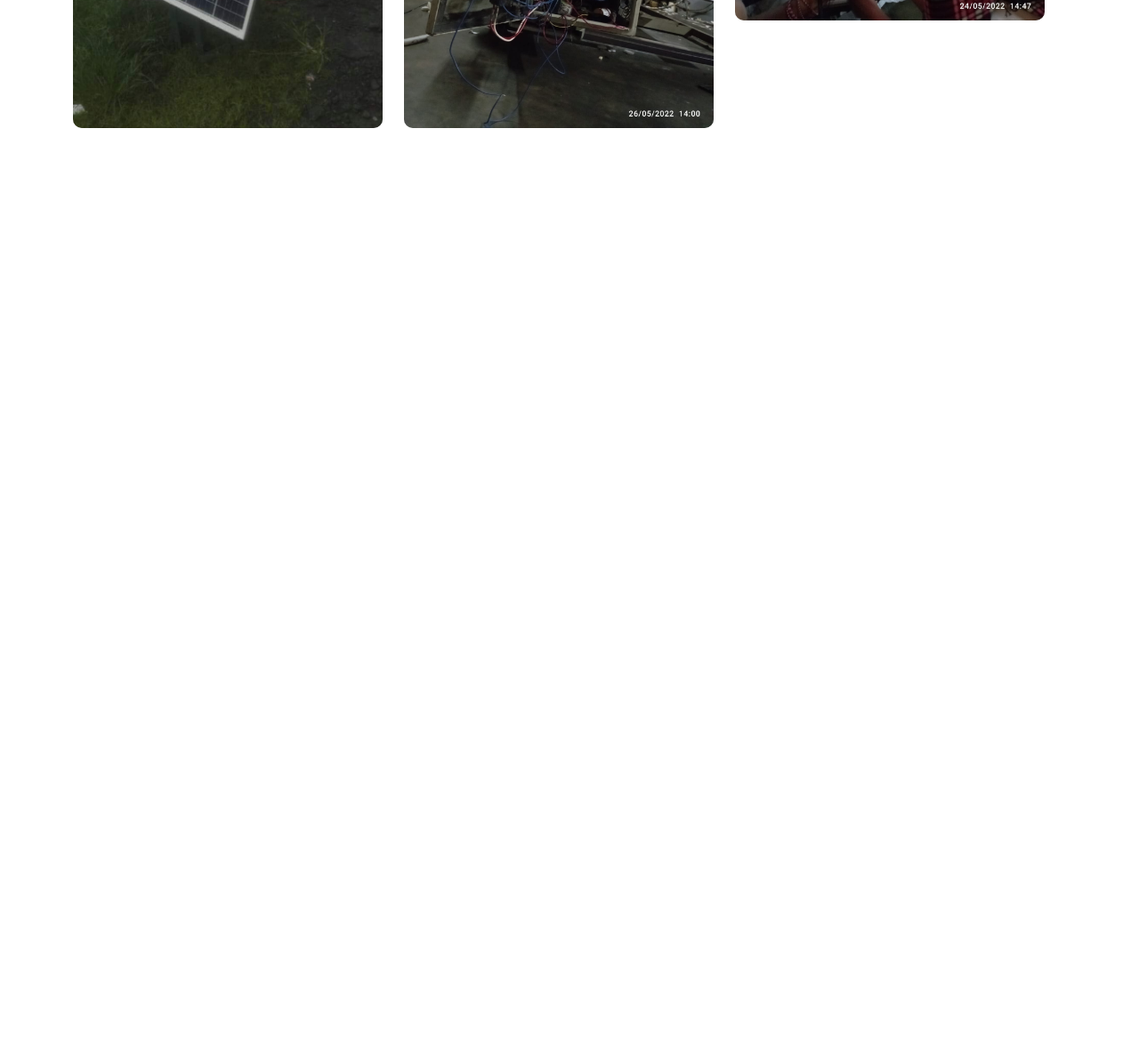
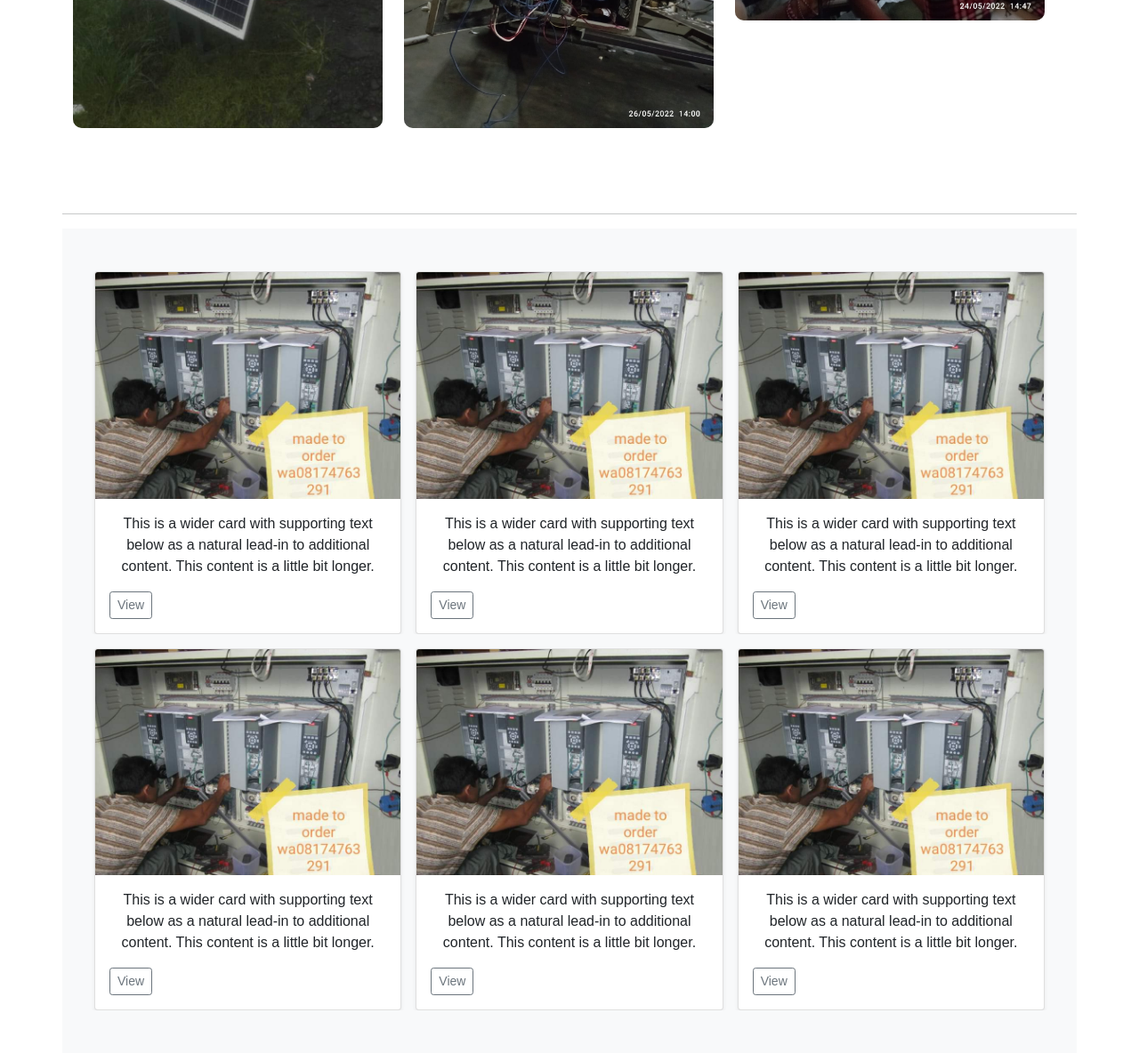
Before and after one commit to isarohmadan/PermataDewa, a PHP site: page / in a window 1280 px wide. Shown: the part 2890-4074 px from the top of the page at 89% size. Before the commit the page ends 3034 px from the top, so only its background shows below. Run offline with PHP 8.4, Linux system fonts and the light colour scheme.

Commit message:
adding product sale

```diff
--- a/asset/main.css
+++ b/asset/main.css
@@ -137,12 +137,25 @@ body {
   opacity: 0.5;
 }
 
+/* product */
+.bd-placeholder-img {
+  font-size: 1.125rem;
+  text-anchor: middle;
+  -webkit-user-select: none;
+  -moz-user-select: none;
+  user-select: none;
+}
+
 @media screen and (max-width: 650px) {
   .brandku a {
     margin-left: 10px;
   }
   .mission-text {
     text-align: center;
+  }
+  /* product */
+  .bd-placeholder-img-lg {
+    font-size: 3.5rem;
   }
 }
 /* mission */
--- a/index.html
+++ b/index.html
@@ -120,7 +120,7 @@
         <h1 class="display-5 mb-3 fw-bold">Galeri Foto</h1>
         <div class="underline mb-5"></div>
       </div>
-      <div class="row">
+      <div class="row mb-5">
 
         <!--Grid column-->
         <div class="col-lg-4 col-md-12 mb-4 ">
@@ -170,6 +170,115 @@
 
       </div>
       <!--Grid row-->
+      <hr>
+      <!-- Product -->
+      <div class="album py-5 bg-light">
+        <div class="container">
+
+          <div class="row row-cols-1 row-cols-sm-2 row-cols-md-3 g-3">
+
+
+            <div class="col">
+              <div class="card shadow-sm">
+                <img src="asset/img/1 (2).jpeg" alt="">
+
+                <div class="card-body">
+                  <p class="card-text">This is a wider card with supporting text below as a natural lead-in to additional content. This content is a little bit longer.</p>
+                  <div class="d-flex justify-content-between align-items-center">
+                    <div class="btn-group">
+                      <button type="button" class="btn btn-sm btn-outline-secondary">View</button>
+
+                    </div>
+
+                  </div>
+                </div>
+              </div>
+            </div>
+            <div class="col">
+              <div class="card shadow-sm">
+                <img src="asset/img/1 (2).jpeg" alt="">
+
+                <div class="card-body">
+                  <p class="card-text">This is a wider card with supporting text below as a natural lead-in to additional content. This content is a little bit longer.</p>
+                  <div class="d-flex justify-content-between align-items-center">
+                    <div class="btn-group">
+                      <button type="button" class="btn btn-sm btn-outline-secondary">View</button>
+
+                    </div>
+
+                  </div>
+                </div>
+              </div>
+            </div>
+            <div class="col">
+              <div class="card shadow-sm">
+                <img src="asset/img/1 (2).jpeg" alt="">
+
+                <div class="card-body">
+                  <p class="card-text">This is a wider card with supporting text below as a natural lead-in to additional content. This content is a little bit longer.</p>
+                  <div class="d-flex justify-content-between align-items-center">
+                    <div class="btn-group">
+                      <button type="button" class="btn btn-sm btn-outline-secondary">View</button>
+
+                    </div>
+
+                  </div>
+                </div>
+              </div>
+            </div>
+
+            <div class="col">
+              <div class="card shadow-sm">
+                <img src="asset/img/1 (2).jpeg" alt="">
+
+                <div class="card-body">
+                  <p class="card-text">This is a wider card with supporting text below as a natural lead-in to additional content. This content is a little bit longer.</p>
+                  <div class="d-flex justify-content-between align-items-center">
+                    <div class="btn-group">
+                      <button type="button" class="btn btn-sm btn-outline-secondary">View</button>
+
+                    </div>
+
+                  </div>
+                </div>
+              </div>
+            </div>
+            <div class="col">
+              <div class="card shadow-sm">
+                <img src="asset/img/1 (2).jpeg" alt="">
+
+                <div class="card-body">
+                  <p class="card-text">This is a wider card with supporting text below as a natural lead-in to additional content. This content is a little bit longer.</p>
+                  <div class="d-flex justify-content-between align-items-center">
+                    <div class="btn-group">
+                      <button type="button" class="btn btn-sm btn-outline-secondary">View</button>
+
+                    </div>
+
+                  </div>
+                </div>
+              </div>
+            </div>
+            <div class="col">
+              <div class="card shadow-sm">
+                <img src="asset/img/1 (2).jpeg" alt="">
+
+                <div class="card-body">
+                  <p class="card-text">This is a wider card with supporting text below as a natural lead-in to additional content. This content is a little bit longer.</p>
+                  <div class="d-flex justify-content-between align-items-center">
+                    <div class="btn-group">
+                      <button type="button" class="btn btn-sm btn-outline-secondary">View</button>
+
+                    </div>
+
+                  </div>
+                </div>
+              </div>
+            </div>
+          </div>
+        </div>
+      </div>
+      <!-- End Product -->
 
     </div>
     </div>
```
